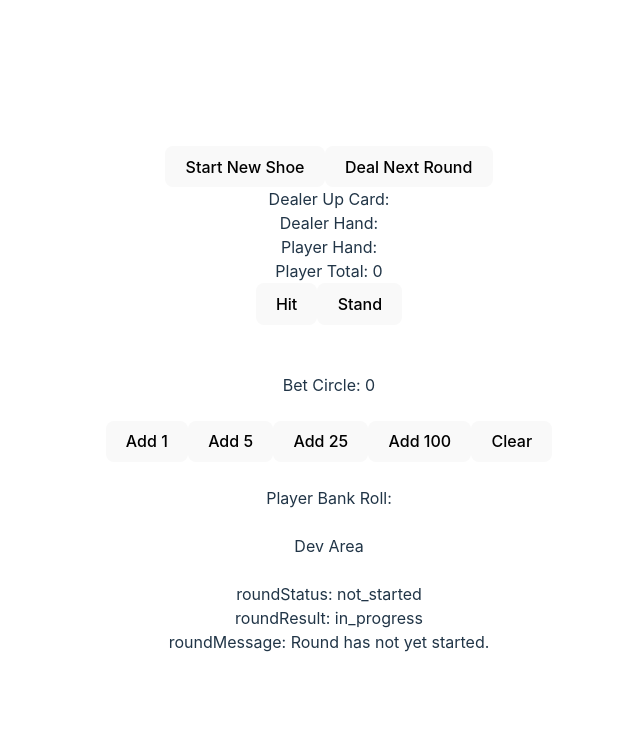
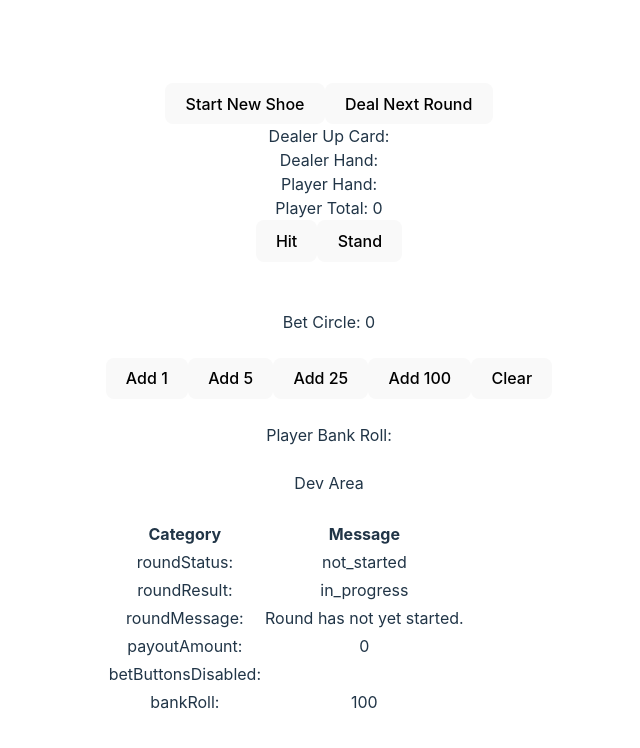
Before and after one commit to bmfischer3/react-blackjack-app, a React (Vite) app: page / in a window 1280 px wide. Shown: the top 748 px of the page, without its empty margins (311-951 px from the left). Built offline with nearby package versions, Linux system fonts and the light colour scheme.

Commit message:
Refactored code and added betReducer. betReducer handles payout bankroll, etc. Currently functioning with minimal tests.

```diff
--- a/src/App.jsx
+++ b/src/App.jsx
@@ -2,9 +2,12 @@ import { useState, useRef, useEffect, useReducer } from "react";
 import "./App.css";
 import { PlayerActions } from "./components/Player";
 import { Calculations } from "./components/Calculations";
+import { delay } from "motion/react";
 
 
-// TODO: Make some differentiation between ROUND_STATUS and round_status.
+// TODO:
+// - Some sort of display issue exists with the initial blackjack check. What shows in the console appears to be lagging behind what's on screen.
+// - Also appears ot be incorrectly attributing a player win to a dealer blackjack at times. Check that function.
 
 /**
  * Each
@@ -55,47 +58,93 @@ const initialGameState = {
     dealerHand: [],
     dealerScore: 0,
     playerHand: [],
-    playerScore: 0,
+    playerScore: 0
+}
 
+const BET_STATUS = {
+    NOT_LOCKED: "not_locked",
+    LOCKED: "locked",
+    LOST: "lost",
+    WON: "won"
 }
 
 const initialBetState = {
+    betButtonsDisabled: false,
     betCount: 0,
     betCircle: 0,
-    bankRoll: 0,
+    bankRoll: 100,
+    payoutAmount: 0
 }
 
 
-// The betReducer function is eqiupped to manage multiple cases
+// The betCircleReducer function is eqiupped to manage multiple cases
 // This function is called by the default useReducer
 
 function betReducer(state, action) {
-    switch (action.type) {
 
-        case BET_CIRCLE_ACTIONS.BET_CIRCLE_PLUS_ONE:
+    console.log("Current state:", state);
+    console.log("Action received:", action);
+
+    if (action.betStatus || action.payoutAction) {
+        switch (action.betStatus) {
+            case BET_STATUS.LOCKED:
                 return {
                     ...state,
-                betCircle: state.betCircle + 1
+                    betButtonsDisabled: true,
+                }
+            case BET_STATUS.LOST:
+                return {
+                    ...state,
+                    betButtonsDisabled: false,
+                    betCircle: 0,
+                    payoutAmount: 0
+                }
+            case BET_STATUS.WON:
+                return {
+                    ...state,
+                    betButtonsDisabled: false,
+                    betCircle: 0,
+                    payoutAmount: action.payload?.payoutAmount || state.payoutAmount,
+                    bankRoll: state.bankRoll + action.payload?.payoutAmount
+                }
+            case BET_STATUS.PUSH:
+                return {
+                    ...state,
+                    betButtonsDisabled: false,
+                    betCircle: 0
+                }
+            default:
+                return state
+        }
+    }
+
+    else if (action.betCircleAction) {
+        console.log("BetCircleAction if statement hit")
+        switch (action.betCircleAction) {
+            case BET_CIRCLE_ACTIONS.BET_CIRCLE_PLUS_ONE:
+                console.log("Betting 1 case hit")
+                return {
+                    ...state,
+                    betCircle: state.betCircle + 1,
+                    betCount: action.payload?.betCount || state.betCount,
+                    bankRoll: action.payload?.bankRoll || state.bankRoll,
+                    payoutAmount: action.payload?.payoutAmount || state.payoutAmount
                 };
-
             case BET_CIRCLE_ACTIONS.BET_CIRCLE_PLUS_FIVE:
                 return {
                     ...state,
                     betCircle: state.betCircle + 5
                 };
-
             case BET_CIRCLE_ACTIONS.BET_CIRCLE_PLUS_TWENTY_FIVE:
                 return {
                     ...state,
                     betCircle: state.betCircle + 25
                 };
-
             case BET_CIRCLE_ACTIONS.BET_CIRCLE_PLUS_ONE_HUNDRED:
                 return {
                     ...state,
-                betCircle: state.betCircle+ 100
+                    betCircle: state.betCircle + 100
                 };
-
             case BET_CIRCLE_ACTIONS.CLEAR_BET_CIRCLE:
                 return {
                     ...state,
@@ -104,6 +153,7 @@ function betReducer(state, action) {
             default:
                 return state
 
+        }
     }
 }
 
@@ -132,7 +182,6 @@ function gameReducer(state, action) {
                 roundStatus: "next_hands_dealt",
                 playerActionDisabled: false
             }
-
         case ROUND_STATUS.PLAYER_TURN_ACTIVE:
             return {
                 ...state,
@@ -150,7 +199,7 @@ function gameReducer(state, action) {
                 ...state,
                 roundStatus: "dealer_turn",
                 roundResult: "in_progress",
-                roundMessage: action.payload.roundMessage,
+                roundMessage: action.payload?.roundMessage || state.roundMessage,
                 playerActionDisabled: true,
                 dealerHand: action.payload?.dealerHand || state.dealerHand,
                 dealerScore: action.payload?.dealerScore || state.dealerScore
@@ -158,15 +207,17 @@ function gameReducer(state, action) {
         case ROUND_STATUS.ROUND_COMPLETE:
             return {
                 ...state,
-                roundStatus: action.payload.roundStatus,
-                roundResult: action.payload.roundResult,
-                roundMessage: action.payload.roundMessage,
+                roundStatus: action.payload?.roundStatus || state.roundStatus,
+                roundResult: action.payload?.roundResult || state.roundResult,
+                roundMessage: action.payload?.roundMessage || state.roundMessage,
                 playerHand: action.payload?.playerHand || state.playerHand,
                 playerScore: action.payload?.playerScore || state.playerScore,
                 dealerHand: action.payload?.dealerHand || state.dealerHand,
                 dealerScore: action.payload?.dealerScore || state.dealerScore,
-                playerActionDisabled: true
+                playerActionDisabled: true,
             }
+        default:
+            return state
     }
 }
 
@@ -175,7 +226,7 @@ function App() {
 
     // Calling the useReducer function will return an array with two elements: [A, B]
     // A --> Current state of the reducer
-    // B --> A function used to send actions ot the reducer, triggering state updates.
+    // B --> A function used to send actions to the reducer, triggering state updates.
     // constant must be used to ensure their references don't change during the component lifecycle.
 
     // betState === current state of the reducer, first initialized by initialBetState
@@ -188,6 +239,7 @@ function App() {
 
     // Main game flow control
     function main(action) {
+        console.log("Initial betState:", initialBetState)
         // The main controller for the application that calls and directs the appropriate state updates.
         // Helper functions below breakdown complex tasks and return simplified responses.
         // main() then updates the varying states displayed on screen.
@@ -202,7 +254,7 @@ function App() {
                     console.info("Updated Player Hand: " + updatedPlayerHand)
                     const updatedPlayerScore = GetHandTotal(updatedPlayerHand)
                     if (updatedPlayerScore > 21) {
-                        dispatchGame( {
+                        dispatchGame({
                             type: ROUND_STATUS.ROUND_COMPLETE,
                             payload: {
                                 playerHand: updatedPlayerHand,
@@ -212,10 +264,13 @@ function App() {
                                 roundMessage: "Dealer Win - Player Bust",
                             }
                         })
+                        dispatchBet({
+                            betStatus: BET_STATUS.LOST,
+                        })
                     }
 
                     else {
-                        dispatchGame( {
+                        dispatchGame({
                             type: ROUND_STATUS.PLAYER_TURN_ACTIVE,
                             payload: {
                                 roundStatus: "player_turn",
@@ -227,7 +282,7 @@ function App() {
                     }
                     break;
                 case PLAYER_ACTIONS.PLAYER_STAND:
-                    dispatchGame( {
+                    dispatchGame({
                         type: ROUND_STATUS.DEALER_TURN_ACTIVE,
                         payload: {
                             roundMessage: "Dealer Turn in progress..."
@@ -241,8 +296,7 @@ function App() {
                         updatedDealerHand.push(drawCard());
                         updatedDealerScore = GetHandTotal(updatedDealerHand);
                         console.info("Updated Dealer Score: " + updatedDealerScore)
-                        setTimeout(() => playDealerTurn(updatedHand), 1000); // Add delay for UI feedback
-                        dispatchGame( {
+                        dispatchGame({
                             type: ROUND_STATUS.DEALER_TURN_ACTIVE,
                             payload: {
                                 roundMessage: "Dealer turn in progress",
@@ -255,7 +309,9 @@ function App() {
                     }
 
                     if (updatedDealerScore > 21) {
-                        dispatchGame( {
+
+                        // Update the gameReducer
+                        dispatchGame({
                             type: ROUND_STATUS.ROUND_COMPLETE,
                             payload: {
                                 roundMessage: "Player Win - Dealer bust",
@@ -263,15 +319,28 @@ function App() {
                                 roundResult: "player_win"
                             }
                         })
+                        // Payout the winner
+                        const payoutAmount = betState.betCircle * 2;
+                        console.info("payoutAmount is: " + payoutAmount);
+                        dispatchBet({
+                            betStatus: BET_STATUS.WON,
+                            payload: {
+                                payoutAmount: payoutAmount
+                            }
+                        })
                     }
                     else if (updatedDealerScore > gameState.playerScore) {
-                        dispatchGame( {
+                        dispatchGame({
                             type: ROUND_STATUS.ROUND_COMPLETE,
                             payload: {
                                 roundMessage: "Dealer Win - Dealer has more than player.",
                                 roundStatus: ROUND_STATUS.ROUND_COMPLETE,
                                 roundResult: "dealer_win"
                             }
+                        })
+
+                        dispatchBet({
+                            betStatus: BET_STATUS.LOST
                         })
                     }
                     else if (updatedDealerScore === gameState.playerScore) {
@@ -285,8 +354,14 @@ function App() {
                                 }
                             }
                         )
+                        dispatchBet({
+                            betStatus: BET_STATUS.PUSH
+                        })
                     }
                     else if (updatedDealerScore < gameState.playerScore) {
+                        const payoutAmount = betState.betCircle * 2;
+                        console.info("payoutAmount is: " + payoutAmount);
+
                         dispatchGame(
                             {
                                 type: ROUND_STATUS.ROUND_COMPLETE,
@@ -297,17 +372,26 @@ function App() {
                                 }
                             }
                         )
+                        dispatchBet({
+                            betStatus: BET_STATUS.WON,
+                            payload: {
+                                payoutAmount: payoutAmount
+                            }
+                        })
                     }
 
             }
         }
+
+        // Shoe is initiated
         else if (action.roundStatus) {
             switch (action.roundStatus) {
                 case ROUND_STATUS.INIT_SHOE:
                     // User presses --> "Start New Shoe"
                     const initShoe = initializeShoe();
                     console.info("initShoe is: " + initShoe)
-                    dispatchGame({
+                    dispatchGame(
+                        {
                             type: ROUND_STATUS.INIT_SHOE,
                             payload: {
                                 shoe: initShoe,
@@ -315,10 +399,18 @@ function App() {
                                 playerHand: [],
                                 dealerHand: []
                             }
+                        }
+                    )
+
+                    dispatchBet({
+                        betStatus: BET_STATUS.NOT_LOCKED
                     })
                     break;
+
+                // Round is initiated
                 case ROUND_STATUS.INIT_HANDS:
-                    // Users clicks --> "Deal round"
+
+                    // Check that there are enough cards in the shoe, else start a new shoe.
                     if (gameState.shoeQuantity < 60) {
                         let initShoe = initializeShoe();
                         dispatchGame({
@@ -327,8 +419,12 @@ function App() {
                                 shoe: initShoe
                             }
                         })
-                        break;
+                        dispatchBet({
+                            betStatus: BET_STATUS.NOT_LOCKED
+                        })
                     }
+
+                    // If enough cards exist, deal the round.
 
                     else {
                         let [dealerInitHand, playerInitHand] = dealRound();
@@ -336,7 +432,16 @@ function App() {
                         console.info("playerInitHand: " + playerInitHand)
                         console.info("Round Message: " + gameState.roundMessage)
 
-                        // Check for blackjack in dealer and player hand.
+
+                        // Lock-in the bet and disable bet adjustments.
+                        dispatchBet(
+                            {
+                                betStatus: BET_STATUS.LOCKED
+                            }
+                        )
+
+
+
                         // LATER TODO: Check if the up card is an ace to offer insurance.
 
                         if (checkInitBlackjack(playerInitHand) === true) {
@@ -353,6 +458,10 @@ function App() {
                                         }
                                     }
                                 )
+
+                                dispatchBet({
+                                    betStatus: BET_STATUS.PUSH
+                                })
                             }
                             else {
                                 dispatchGame(
@@ -367,6 +476,15 @@ function App() {
                                         }
                                     }
                                 )
+                                const payoutAmount = betState.betCircle * 2;
+                                console.info("payoutAmount is: " + payoutAmount);
+
+                                dispatchBet({
+                                    betStatus: BET_STATUS.WON,
+                                    payload: {
+                                        payoutAmount: payoutAmount
+                                    }
+                                })
                             }
                             break;
                         }
@@ -383,6 +501,11 @@ function App() {
                                     }
                                 }
                             )
+
+
+                            dispatchBet({
+                                betStatus: BET_STATUS.LOST
+                            })
                             break;
                         }
                         else {
@@ -400,6 +523,10 @@ function App() {
                                     }
                                 }
                             )
+
+                            dispatchBet({
+                                betStatus: BET_STATUS.LOCKED
+                            })
                             break;
                         }
                     }
@@ -424,34 +551,29 @@ function App() {
     function modifyBet(amount) {
         switch (amount) {
             case 1:
-                dispatchBet({ type: BET_CIRCLE_ACTIONS.BET_CIRCLE_PLUS_ONE })
+                // betCircleAction must match the if statement action property in the reducer. The object has to correctly map to it.
+                // Terminology above is probably wrong, but is enough for me to get the jist of it.
+                dispatchBet({ betCircleAction: BET_CIRCLE_ACTIONS.BET_CIRCLE_PLUS_ONE })
                 break;
             case 5:
-                dispatchBet({ type: BET_CIRCLE_ACTIONS.BET_CIRCLE_PLUS_FIVE })
+                dispatchBet({ betCircleAction: BET_CIRCLE_ACTIONS.BET_CIRCLE_PLUS_FIVE })
                 break;
             case 25:
-                dispatchBet({ type: BET_CIRCLE_ACTIONS.BET_CIRCLE_PLUS_TWENTY_FIVE })
+                dispatchBet({ betCircleAction: BET_CIRCLE_ACTIONS.BET_CIRCLE_PLUS_TWENTY_FIVE })
                 break;
             case 100:
-                dispatchBet({ type: BET_CIRCLE_ACTIONS.BET_CIRCLE_PLUS_ONE_HUNDRED })
+                dispatchBet({ betCircleAction: BET_CIRCLE_ACTIONS.BET_CIRCLE_PLUS_ONE_HUNDRED })
                 break;
             case 'c':
-                dispatchBet({ type: BET_CIRCLE_ACTIONS.CLEAR_BET_CIRCLE })
+                dispatchBet({ betCircleAction: BET_CIRCLE_ACTIONS.CLEAR_BET_CIRCLE })
                 break;
             default:
+                console.warn("Error with bet modification: " + amount)
                 break;
 
         }
     }
 
-
-    function payoutBlackjackWin() {
-        return false
-    }
-
-    function payoutStandardWin() {
-        return false
-    }
 
     // Payouts
 
@@ -489,8 +611,8 @@ function App() {
      */
     function dealRound() {
         console.info("DealRound hit")
-        let dealerInitHand = [drawCard(),drawCard()]
-        let playerInitHand = [drawCard(),drawCard()]
+        let dealerInitHand = [drawCard(), drawCard()]
+        let playerInitHand = [drawCard(), drawCard()]
         return [dealerInitHand, playerInitHand]
     }
 
@@ -592,8 +714,8 @@ function App() {
     return (
         <>
             <div>
-                <button onClick={() => main( {roundStatus: ROUND_STATUS.INIT_SHOE})}>Start New Shoe</button>
-                <button onClick={() => main( {roundStatus: ROUND_STATUS.INIT_HANDS})}>Deal Next Round</button>
+                <button onClick={() => main({ roundStatus: ROUND_STATUS.INIT_SHOE })}>Start New Shoe</button>
+                <button onClick={() => main({ roundStatus: ROUND_STATUS.INIT_HANDS })}>Deal Next Round</button>
             </div>
             <div>
                 Dealer Up Card: {gameState.dealerHand[0]}
@@ -607,8 +729,8 @@ function App() {
                 Player Total: {gameState.playerScore}
             </div>
             <div>
-                <button onClick={() => main( {playerAction: PLAYER_ACTIONS.PLAYER_HIT} )} disabled={gameState.playerActionDisabled}>Hit</button>
-                <button onClick={() => main( {playerAction: PLAYER_ACTIONS.PLAYER_STAND} )} disabled={gameState.playerActionDisabled}>Stand</button>
+                <button onClick={() => main({ playerAction: PLAYER_ACTIONS.PLAYER_HIT })} disabled={gameState.playerActionDisabled}>Hit</button>
+                <button onClick={() => main({ playerAction: PLAYER_ACTIONS.PLAYER_STAND })} disabled={gameState.playerActionDisabled}>Stand</button>
             </div>
             <br />
             <div>
@@ -640,11 +762,11 @@ function App() {
                 {/* Call a function reference, rather than invoking it immediately.
                 Referencing it only calls the function with the event, button click, occurs.
                 Otherwise the function wil be called every time a render is done.   */}
-                <button onClick={() => modifyBet(1)}>Add 1</button>
-                <button onClick={() => modifyBet(5)}>Add 5</button>
-                <button onClick={() => modifyBet(25)}>Add 25</button>
-                <button onClick={() => modifyBet(100)}>Add 100</button>
-                <button onClick={() => modifyBet('c')}>Clear</button>
+                <button onClick={() => modifyBet(1)} disabled={betState.betButtonsDisabled}>Add 1</button>
+                <button onClick={() => modifyBet(5)} disabled={betState.betButtonsDisabled}>Add 5</button>
+                <button onClick={() => modifyBet(25)} disabled={betState.betButtonsDisabled}>Add 25</button>
+                <button onClick={() => modifyBet(100)} disabled={betState.betButtonsDisabled}>Add 100</button>
+                <button onClick={() => modifyBet('c')} disabled={betState.betButtonsDisabled}>Clear</button>
             </div>
             <br></br>
             <div>
@@ -655,11 +777,38 @@ function App() {
                 Dev Area
                 <br />
                 <br />
-                roundStatus: {gameState.roundStatus}
-                <br />
-                roundResult: {gameState.roundResult}
-                <br />
-                roundMessage: {gameState.roundMessage}
+                <div>
+                    <table>
+                        <tr>
+                            <th>Category</th>
+                            <th>Message</th>
+                        </tr>
+                        <tr>
+                            <td>roundStatus:</td>
+                            <td>{gameState.roundStatus}</td>
+                        </tr>
+                        <tr>
+                            <td>roundResult:</td>
+                            <td>{gameState.roundResult}</td>
+                        </tr>
+                        <tr>
+                            <td>roundMessage:</td>
+                            <td>{gameState.roundMessage}</td>
+                        </tr>
+                        <tr>
+                            <td>payoutAmount:</td>
+                            <td>{betState.payoutAmount}</td>
+                        </tr>
+                        <tr>
+                            <td>betButtonsDisabled:</td>
+                            <td>{betState.betButtonsDisabled}</td>
+                        </tr>
+                        <tr>
+                            <td>bankRoll:</td>
+                            <td>{betState.bankRoll}</td>
+                        </tr>
+                    </table>
+                </div>
             </div>
         </>
     );
```
Lines whose indentation alone changed are shown as unchanged.
